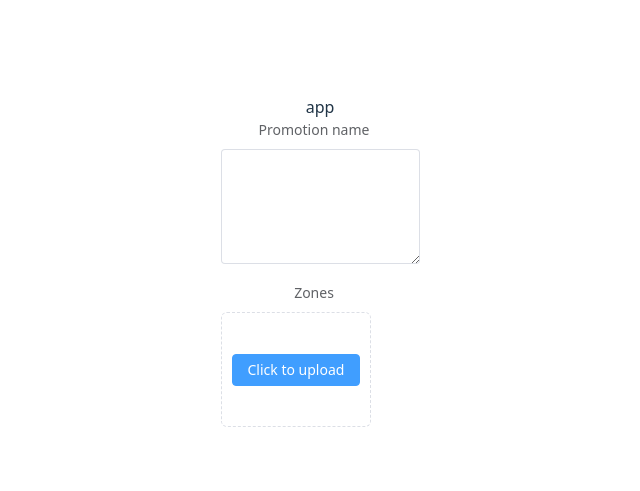
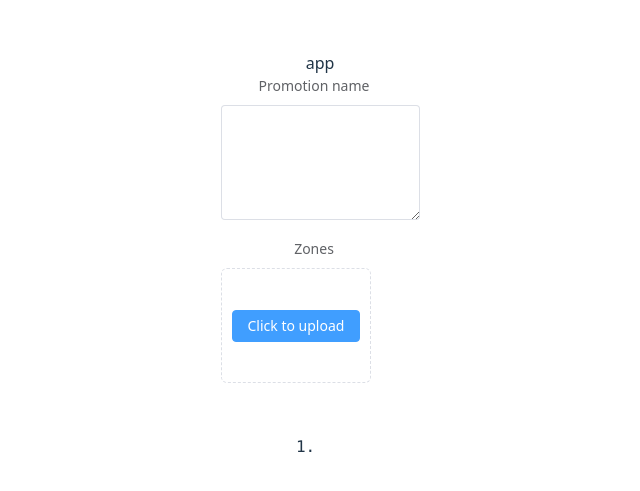
Before and after one commit to qingfengmy/source-map-vue, a Vue app: page /#/user in a window 1280 px wide. Shown: the part 125-616 px from the top of the page, without its empty margins (320-960 px from the left). Built offline with nearby package versions, Linux system fonts and the light colour scheme.

Commit message:
feat: add preview

```diff
--- a/src/views/User.vue
+++ b/src/views/User.vue
@@ -14,11 +14,13 @@
         </el-upload>
       </el-form-item>
     </el-form>
+    <preview :origin="origin" />
 </template>
 
 <script setup lang="ts">
-import { reactive } from "vue";
+import { reactive, ref, watch } from "vue";
 import sourceMap from 'source-map-js'
+import preview from './preview.vue'
 
 const formLabelWidth = "140px";
 
@@ -26,6 +28,16 @@ const form = reactive({
   stackFrame: "",
   sourceMap: "",
 });
+
+const origin = ref({
+  source: "",
+  line: 0,
+  column: 0,
+});
+
+watch(origin, (newVal) => {
+  console.log(newVal,'newVal')
+})
 
 const beforeUpload = async (file: File) => {
   console.log(file);
@@ -38,7 +50,7 @@ const beforeUpload = async (file: File) => {
     const stackFrame = JSON.parse(form.stackFrame);
     const source =  await getSource(sourceMap, stackFrame.lineNumber, stackFrame.columnNumber);
     console.log('source', source);
-
+    origin.value = source as any;
   };
   return false;
 };
@@ -58,3 +70,17 @@ const getSource = async (code: any, line: any, column: any) => {
   }
 };
 </script>
+<style>
+.error-code{
+  padding: 20px;
+  font-family: consolas, monospace;
+  word-wrap: normal;
+}
+.code-line{
+  padding:4px
+}
+.code-line.heightlight{
+  color: #fff;
+  background-color: #f22222;
+}
+</style>
--- /dev/null
+++ b/src/views/preview.vue
@@ -0,0 +1,39 @@
+<template>
+    <div class="pre-code">
+        <div class="error-detail">
+          <pre class="error-code" v-html="preLine()"></pre>
+        </div>
+    </div>
+</template>
+
+<script lang="ts">
+export default {
+  name: "preview",
+  props:{
+    origin: Object,
+  },
+  methods: {
+    preLine(){
+      console.log(this.origin,'origin')
+      const line = this.origin.line;
+      const originCodeLine = this.origin.source.split('\n');
+      const len = originCodeLine.length - 1;
+      const start = line - 3 > 0 ? line - 3 : 0;
+      const end = line + 5 < len ? line + 3 : len; // 最多展示6行
+      let newLines = [];
+      for (let i = start; i <= end; i++) {
+        const content = i+1 +'.   ' + this.encodeHTML(originCodeLine[i])
+        newLines.push(`<div class='code-line ${i+1==line? 'heightlight' : ''}'>${content}</div>`)
+      }
+      return newLines.join('');
+    },
+    encodeHTML(str:string){
+      return str.replace(/&/g, '&amp;')
+        .replace(/</g, '&lt;')
+        .replace(/>/g, '&gt;')
+        .replace(/"/g, '&quot;')
+        .replace(/'/g, '&#39;');
+    }
+  }
+}
+</script>
```
